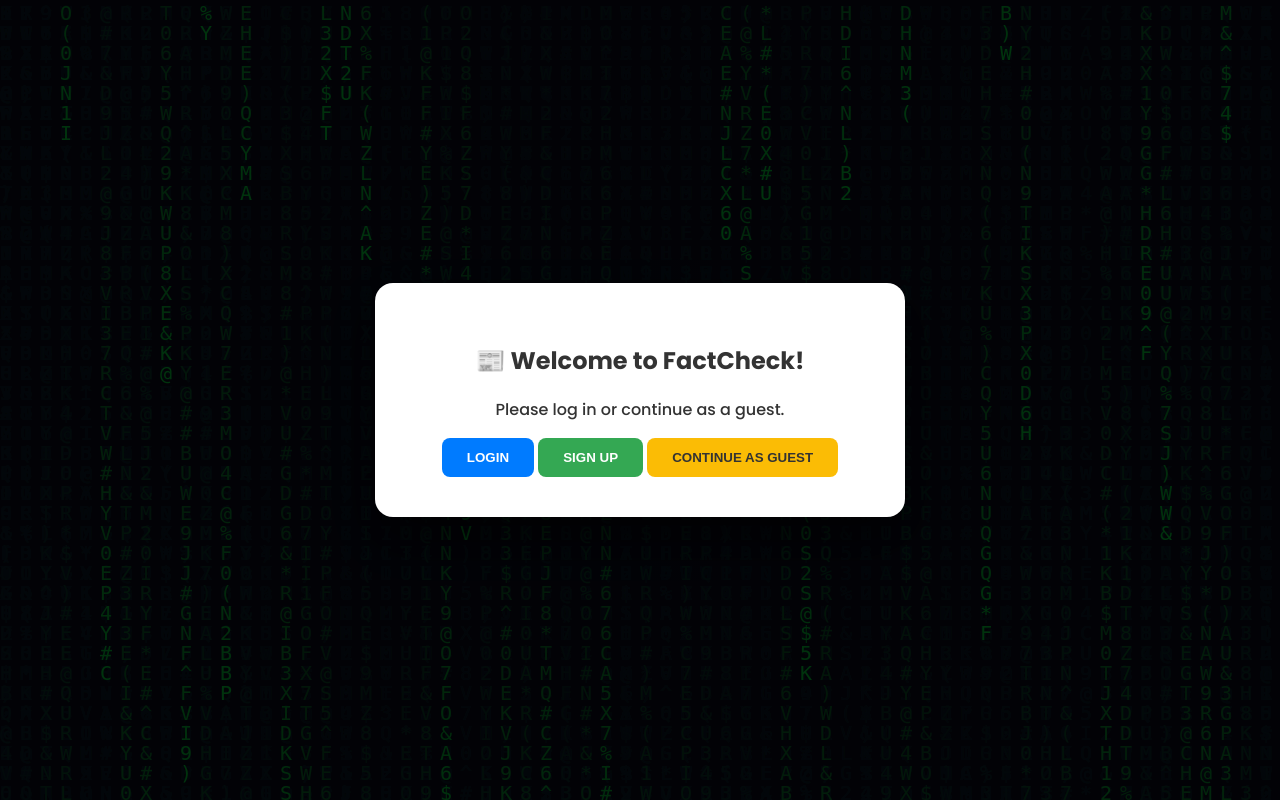
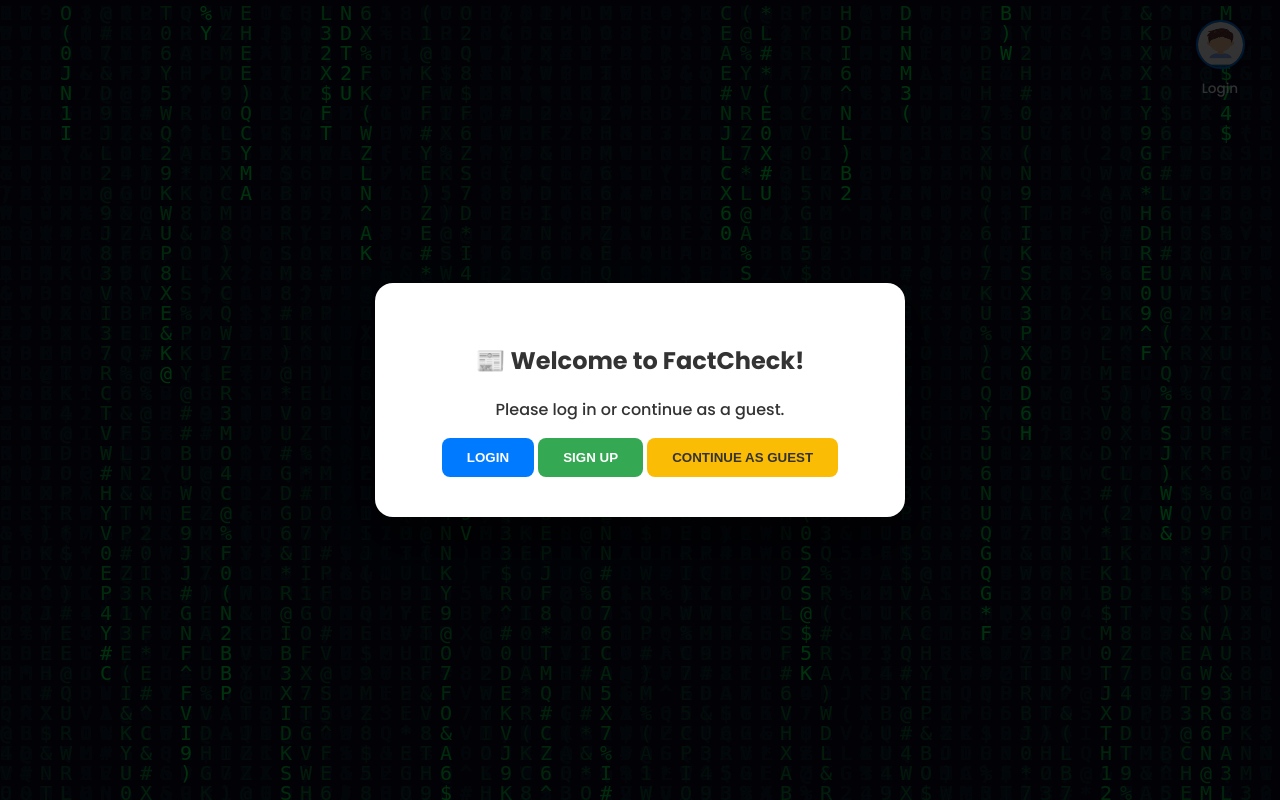
Before and after one commit to Pankaj931928/FlaskFakeNewsAPI, a Flask app: page / in a window 1280 px wide. Run offline with Flask 3, Linux system fonts and the light colour scheme.

Commit message:
FINAL UI FIX: Resolved header overlap, default avatar, full name display, and correct click triggers.

```diff
--- a/static/style.css
+++ b/static/style.css
@@ -9,6 +9,7 @@ body {
     font-family: 'Poppins', sans-serif;
     margin: 0;
     padding: 0;
+    /* FIX: Dark Gradient (Best for contrast) */
     background: linear-gradient(to right, #141e30, #243b55);
     color: #333;
     display: flex;
@@ -30,10 +31,31 @@ body {
     transition: opacity 0.8s ease-in-out, transform 0.3s ease;
     opacity: 0;
     position: relative;
+    /* FIX: Top padding badhao taaki Header icon kaafi jagah le */
+    padding-top: 60px;
 }
 
 .content-fade-in {
     opacity: 1 !important;
+}
+
+/* FIX: Header User Group Positioning and Text Color */
+#user-header-group {
+    /* FIX: Position absolute ko body ke andar rakhenge */
+    position: absolute;
+    top: 20px;
+    right: 20px;
+    text-align: center;
+    color: white; /* Ensure text is visible on dark background */
+    z-index: 100; /* Bring to front */
+    width: 80px; /* Give it a fixed width to prevent text overlap */
+    display: flex;
+    flex-direction: column;
+    align-items: center;
+    justify-content: center;
+}
+#user-header-group img {
+    margin-bottom: 5px; /* Space between avatar and text */
 }
 
 /* 3. Heading as a Box/Banner */
@@ -94,7 +116,6 @@ h1 {
     font-family: 'Poppins', sans-serif;
     color: #333;
 }
-
 .auth-form input, .auth-form select {
     width: 90%;
     margin: 10px auto;
@@ -286,23 +307,11 @@ h1 {
     float: right;
 }
 
-/* FIX: Header User Group Positioning and Text Color */
+/* User Icon ka style (main content ke top right mein) */
 #user-header-group {
-    position: absolute; /* Already in HTML, but here for clarity/override */
-    top: 20px;
-    right: 20px;
-    text-align: center;
-    color: white; /* Ensure text is visible on dark background */
-    z-index: 100; /* Bring to front */
-    width: 80px; /* Give it a fixed width to prevent overlap */
-    display: flex;
-    flex-direction: column;
-    align-items: center;
-    justify-content: center;
-}
-
-#user-header-group img {
-    margin-bottom: 5px; /* Space between avatar and text */
+    /* Position is handled in HTML inline style */
+    z-index: 100;
+    width: 80px;
 }
 
 /* Avatar Edit Icon Styling */
@@ -343,7 +352,6 @@ h1 {
 
     .modal-content { max-width: 95%; padding: 20px; }
 
-    /* Media Query Adjustment for Profile Page */
     .profile-card { padding: 15px; }
     .profile-details-grid h4 { font-size: 0.9em; }
 }
--- a/templates/index.html
+++ b/templates/index.html
@@ -10,6 +10,13 @@
     <link rel="stylesheet" href="{{ url_for('static', filename='style.css') }}">
 </head>
 <body>
+
+    <div id="user-header-group" style="position: absolute; top: 20px; right: 20px; z-index: 1000; text-align: center;">
+        <img id="avatar-icon" src="{{ url_for('static', filename='image/default_male.webp') }}"
+             alt="User Avatar" style="width: 45px; height: 45px; border-radius: 50%; border: 2px solid #007bff; cursor: pointer;">
+
+        <p id="header-user-status" onclick="handleProfileClick(event)" style="font-size: 0.85em; font-weight: 500; margin-top: 5px; color: #f7f9fc; cursor: pointer;">Login</p>
+    </div>
 
     <div id="initial-modal" class="modal-overlay">
         <div class="modal-content">
@@ -52,11 +59,6 @@
     </div>
 
     <main id="main-content" style="display:none;">
-        <div id="user-header-group" style="position: absolute; top: 20px; right: 20px; text-align: center;">
-            <img id="avatar-icon" src="{{ url_for('static', filename='image/default_male.webp') }}"
-                 alt="User Avatar" style="width: 45px; height: 45px; border-radius: 50%; border: 2px solid #007bff; cursor: pointer;">
-            <p id="header-user-status" onclick="handleProfileClick(event)" style="font-size: 0.85em; font-weight: 500; margin-top: 5px; color: #f7f9fc; cursor: pointer;">Login</p>
-        </div>
 
         <h1>Text & URL Fact Checker</h1>
 
```
